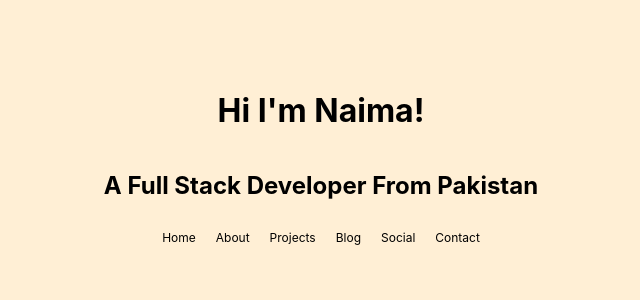
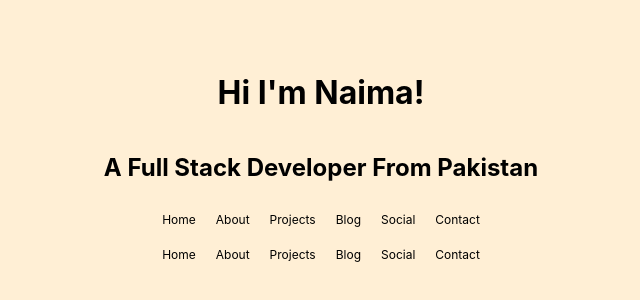
Before and after one commit to naima-shk/Blog, a React (Create React App) app in the folder Frontend/: page / in a window 1280 px wide. Shown: the part 238-538 px from the top of the page, without its empty margins (319-959 px from the left). Built offline with nearby package versions, Linux system fonts and the light colour scheme.

Commit message:
some changes

```diff
--- a/Frontend/src/App.js
+++ b/Frontend/src/App.js
@@ -6,9 +6,15 @@
 import Social from "./pages/Social";
 import Blog from "./pages/Blog";
 import styled from "styled-components";
+import Navbar from "./components/Navbar";
 
 const Container = styled.div`
+  margin: 0;
+  font-family: -apple-system, BlinkMacSystemFont, "Segoe UI", "Roboto", "Oxygen",
+    "Ubuntu", "Cantarell", "Fira Sans", "Droid Sans", "Helvetica Neue",
+    sans-serif;
   height: 100vh;
+  background-color: papayawhip;
   display: flex;
   flex-direction: column;
   justify-content: center;
@@ -24,6 +30,7 @@
         <Route exact path="/Blog" component={Blog} />
         <Route exact path="/Social" component={Social} />
       </Switch>
+      <Navbar />
     </Container>
   );
 };
--- a/Frontend/src/index.js
+++ b/Frontend/src/index.js
@@ -8,9 +8,7 @@
 ReactDOM.render(
   <BrowserRouter>
     <App />
-
   </BrowserRouter>,
-
   document.getElementById("root")
 );
 
--- a/Frontend/src/styles/App.css
+++ /dev/null
@@ -1 +0,0 @@
-.App {}
```
